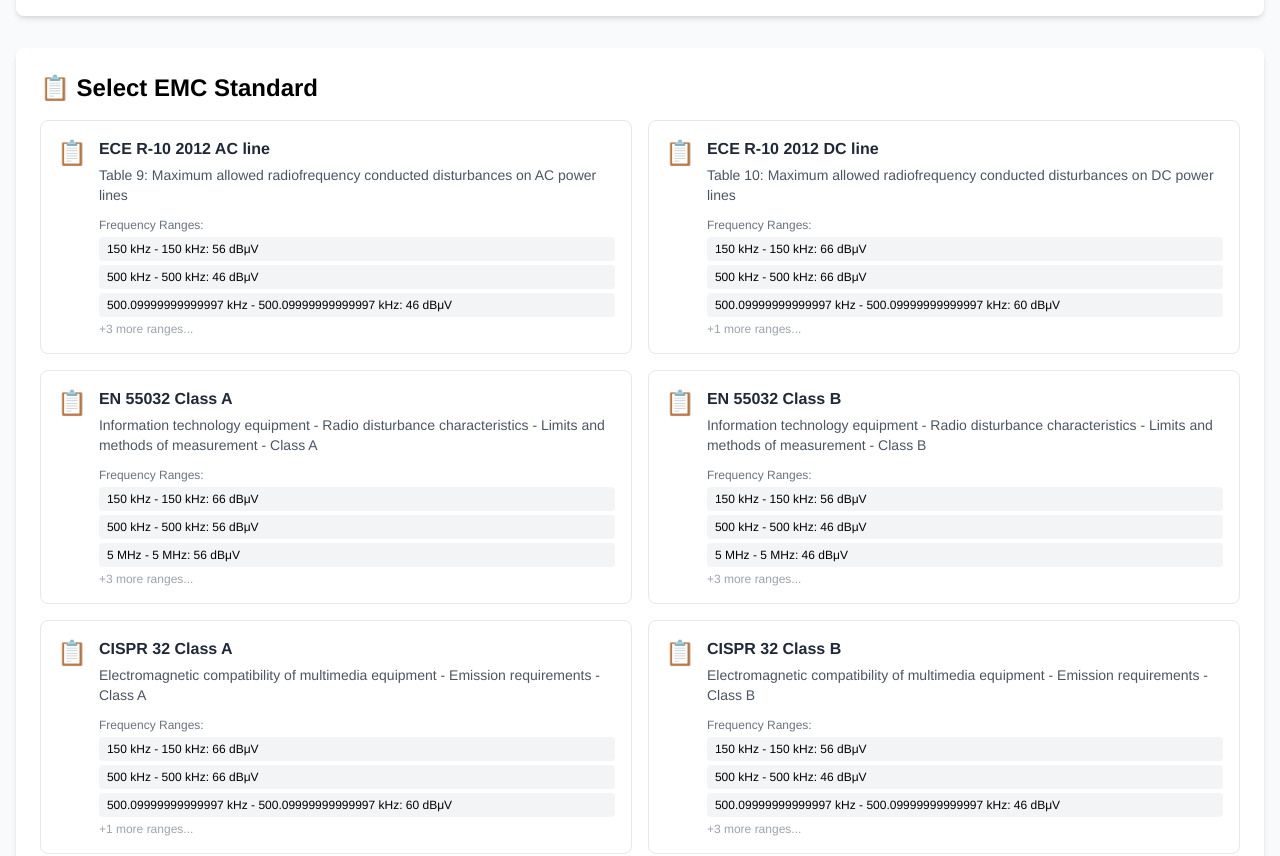
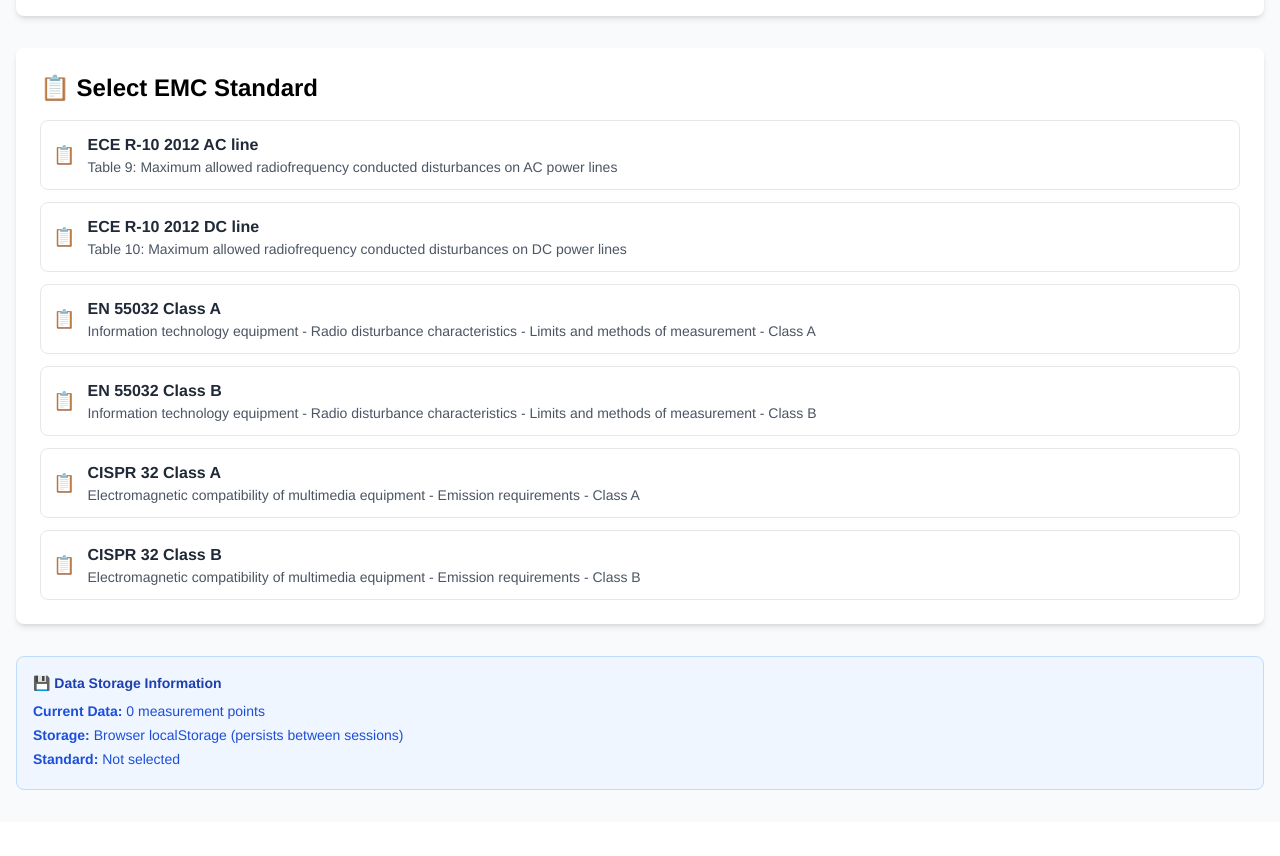
Before and after one commit to tinix84/emc-analyzer, a Vue app: page / in a window 1280 px wide. Shown: the part 680-1536 px from the top of the page. After the commit the page ends 1502 px from the top, so only its background shows below. Built offline with nearby package versions, Linux system fonts and the light colour scheme.

Commit message:
Enhance chart configuration with logarithmic scaling and improved frequency limits; update standard selection layout for better UX.

```diff
--- a/src/components/SemiLogChart.vue
+++ b/src/components/SemiLogChart.vue
@@ -261,6 +261,8 @@
             grid: {
               display: showGrid.value
             },
+            min: 0.1,
+            max: 1000,
             ticks: {
               callback: function(value) {
                 return formatFrequency(value as number)
@@ -276,7 +278,9 @@
             },
             grid: {
               display: showGrid.value
-            }
+            },
+            min: 0,
+            max: 100
           }
         }
       }
--- a/src/components/StandardSelector.vue
+++ b/src/components/StandardSelector.vue
@@ -1,49 +1,28 @@
 <template>
-  <div class="space-y-4">
-    <!-- Standard Selection -->
-    <div class="grid md:grid-cols-2 gap-4">
+  <div class="space-y-3">
+    <!-- Standard Selection - Single Column Layout -->
+    <div class="grid grid-cols-1 gap-3">
       <div
         v-for="standard in standards"
         :key="standard.id"
-        class="border rounded-lg p-4 cursor-pointer transition-all duration-200"
+        class="border rounded-lg p-3 cursor-pointer transition-all duration-200"
         :class="{
           'border-blue-500 bg-blue-50': selectedStandard === standard.id,
           'border-gray-200 hover:border-gray-300': selectedStandard !== standard.id
         }"
         @click="selectStandard(standard.id)"
       >
-        <div class="flex items-start space-x-3">
-          <div class="text-2xl">📋</div>
+        <div class="flex items-center space-x-3">
+          <div class="text-lg">📋</div>
           <div class="flex-1">
             <h3 class="font-semibold text-gray-800">{{ standard.name }}</h3>
-            <p class="text-sm text-gray-600 mt-1">{{ standard.description }}</p>
-
-            <!-- Frequency Ranges Preview -->
-            <div class="mt-3">
-              <div class="text-xs text-gray-500 mb-1">Frequency Ranges:</div>
-              <div class="space-y-1">
-                <div
-                  v-for="(range, index) in standard.frequencyRanges.slice(0, 3)"
-                  :key="index"
-                  class="text-xs bg-gray-100 px-2 py-1 rounded"
-                >
-                  {{ formatFrequency(range.startFreq) }} - {{ formatFrequency(range.endFreq) }}:
-                  {{ range.limit }} dBμV
-                </div>
-                <div
-                  v-if="standard.frequencyRanges.length > 3"
-                  class="text-xs text-gray-400"
-                >
-                  +{{ standard.frequencyRanges.length - 3 }} more ranges...
-                </div>
-              </div>
-            </div>
+            <p class="text-sm text-gray-600">{{ standard.description }}</p>
           </div>
 
           <!-- Selection Indicator -->
           <div
             v-if="selectedStandard === standard.id"
-            class="text-blue-500 text-xl"
+            class="text-blue-500 text-lg"
           >
             ✅
           </div>
@@ -68,22 +47,8 @@
 const emcStore = useEMCStore()
 const standards = computed(() => emcStore.standards)
 
-const selectedStandardDetails = computed(() => {
-  return standards.value.find(s => s.id === props.selectedStandard) || null
-})
-
 const selectStandard = (standardId: string) => {
   emcStore.setCurrentStandard(standardId)
   emit('standard-changed', standardId)
 }
-
-const formatFrequency = (freq: number): string => {
-  if (freq >= 1000) {
-    return `${freq / 1000} GHz`
-  } else if (freq >= 1) {
-    return `${freq} MHz`
-  } else {
-    return `${freq * 1000} kHz`
-  }
-}
 </script>
--- a/src/stores/emcStore.ts
+++ b/src/stores/emcStore.ts
@@ -177,7 +177,7 @@
           return
         }
 
-        // Create interpolated points between the defined limit points
+        // Create logarithmically interpolated points between the defined limit points
         for (let i = 0; i < validPoints.length - 1; i++) {
           const [freq1, limit1] = validPoints[i]
           const [freq2, limit2] = validPoints[i + 1]
@@ -185,12 +185,21 @@
           // Add start point
           mask.push({ frequency: freq1, amplitude: limit1 })
 
-          // Add interpolated points for smooth visualization
-          const steps = 50
+          // Logarithmic interpolation for frequency, linear for amplitude
+          const steps = 100 // More steps for smoother curves on log scale
+          const logFreq1 = Math.log10(freq1)
+          const logFreq2 = Math.log10(freq2)
+
           for (let j = 1; j < steps; j++) {
             const ratio = j / steps
-            const freq = freq1 + (freq2 - freq1) * ratio
+
+            // Logarithmic interpolation for frequency
+            const logFreq = logFreq1 + (logFreq2 - logFreq1) * ratio
+            const freq = Math.pow(10, logFreq)
+
+            // Linear interpolation for amplitude (dB values)
             const limit = limit1 + (limit2 - limit1) * ratio
+
             mask.push({ frequency: freq, amplitude: limit })
           }
         }
@@ -199,8 +208,21 @@
         const lastPoint = validPoints[validPoints.length - 1]
         mask.push({ frequency: lastPoint[0], amplitude: lastPoint[1] })
 
-        masks[limitType] = mask
-        console.log(`✅ Generated ${limitType.toUpperCase()} mask with ${mask.length} points`)
+        // Sort by frequency to ensure proper ordering
+        mask.sort((a, b) => a.frequency - b.frequency)
+
+        // Add additional logarithmically spaced points for better comparison
+        const firstFreq = validPoints[0][0]
+        const lastFreq = validPoints[validPoints.length - 1][0]
+        const additionalPoints = generateLogSpacedPoints(firstFreq, lastFreq, mask, 50)
+        mask.push(...additionalPoints)
+
+        // Final sort and remove duplicates
+        mask.sort((a, b) => a.frequency - b.frequency)
+        const uniqueMask = removeDuplicateFrequencies(mask)
+
+        masks[limitType] = uniqueMask
+        console.log(`✅ Generated ${limitType.toUpperCase()} mask with ${uniqueMask.length} points`)
       })
 
       return masks
@@ -208,6 +230,68 @@
       console.error('❌ Error loading standard masks from JSON:', error)
       return {}
     }
+  }
+
+  // Helper function to generate logarithmically spaced points
+  const generateLogSpacedPoints = (minFreq: number, maxFreq: number, existingMask: MeasurementPoint[], numPoints: number): MeasurementPoint[] => {
+    const logMin = Math.log10(minFreq)
+    const logMax = Math.log10(maxFreq)
+    const logStep = (logMax - logMin) / (numPoints - 1)
+    const additionalPoints: MeasurementPoint[] = []
+
+    for (let i = 0; i < numPoints; i++) {
+      const logFreq = logMin + i * logStep
+      const freq = Math.pow(10, logFreq)
+
+      // Interpolate amplitude from existing mask points
+      const amplitude = interpolateAmplitude(freq, existingMask)
+      if (amplitude !== null) {
+        additionalPoints.push({ frequency: freq, amplitude })
+      }
+    }
+
+    return additionalPoints
+  }
+
+  // Helper function to interpolate amplitude at a given frequency
+  const interpolateAmplitude = (targetFreq: number, maskPoints: MeasurementPoint[]): number | null => {
+    if (maskPoints.length === 0) return null
+
+    // Find the two closest points for interpolation
+    let lowerPoint = maskPoints[0]
+    let upperPoint = maskPoints[maskPoints.length - 1]
+
+    for (let i = 0; i < maskPoints.length - 1; i++) {
+      if (maskPoints[i].frequency <= targetFreq && maskPoints[i + 1].frequency >= targetFreq) {
+        lowerPoint = maskPoints[i]
+        upperPoint = maskPoints[i + 1]
+        break
+      }
+    }
+
+    if (lowerPoint.frequency === upperPoint.frequency) {
+      return lowerPoint.amplitude
+    }
+
+    // Linear interpolation in amplitude (dB values)
+    const ratio = (targetFreq - lowerPoint.frequency) / (upperPoint.frequency - lowerPoint.frequency)
+    return lowerPoint.amplitude + (upperPoint.amplitude - lowerPoint.amplitude) * ratio
+  }
+
+  // Helper function to remove duplicate frequencies (keep the first occurrence)
+  const removeDuplicateFrequencies = (maskPoints: MeasurementPoint[]): MeasurementPoint[] => {
+    const seen = new Set<number>()
+    const unique: MeasurementPoint[] = []
+
+    for (const point of maskPoints) {
+      const roundedFreq = Math.round(point.frequency * 1000) / 1000 // Round to 3 decimal places
+      if (!seen.has(roundedFreq)) {
+        seen.add(roundedFreq)
+        unique.push(point)
+      }
+    }
+
+    return unique
   }
 
   // Legacy function for backward compatibility
@@ -222,12 +306,15 @@
     console.log('🏪 Store: Standard found:', standard.name, 'with', standard.frequencyRanges.length, 'ranges')
     const mask: MeasurementPoint[] = []
     standard.frequencyRanges.forEach(range => {
-      // Generate points for smooth mask visualization
+      // Generate points for smooth mask visualization with logarithmic interpolation
       const steps = 100
-      const freqStep = (range.endFreq - range.startFreq) / steps
+      const logStart = Math.log10(range.startFreq)
+      const logEnd = Math.log10(range.endFreq)
+      const logStep = (logEnd - logStart) / steps
 
       for (let i = 0; i <= steps; i++) {
-        const freq = range.startFreq + (i * freqStep)
+        const logFreq = logStart + (i * logStep)
+        const freq = Math.pow(10, logFreq)
         mask.push({
           frequency: freq,
           amplitude: range.limit
--- a/src/views/HomeView.vue
+++ b/src/views/HomeView.vue
@@ -54,9 +54,9 @@
     </div>
 
     <!-- Visualization -->
-    <div class="bg-white rounded-lg shadow-md p-6" v-if="measurementData.length > 0">
+    <div class="bg-white rounded-lg shadow-md p-6" v-if="measurementData.length > 0 || selectedStandard">
       <h2 class="text-2xl font-semibold mb-4 flex items-center">
-        📈 Measurement Visualization
+        📈 {{ measurementData.length > 0 ? 'Measurement Visualization' : 'EMC Standard Limits' }}
       </h2>
       <SemiLogChart
         :measurement-data="measurementData"
```
